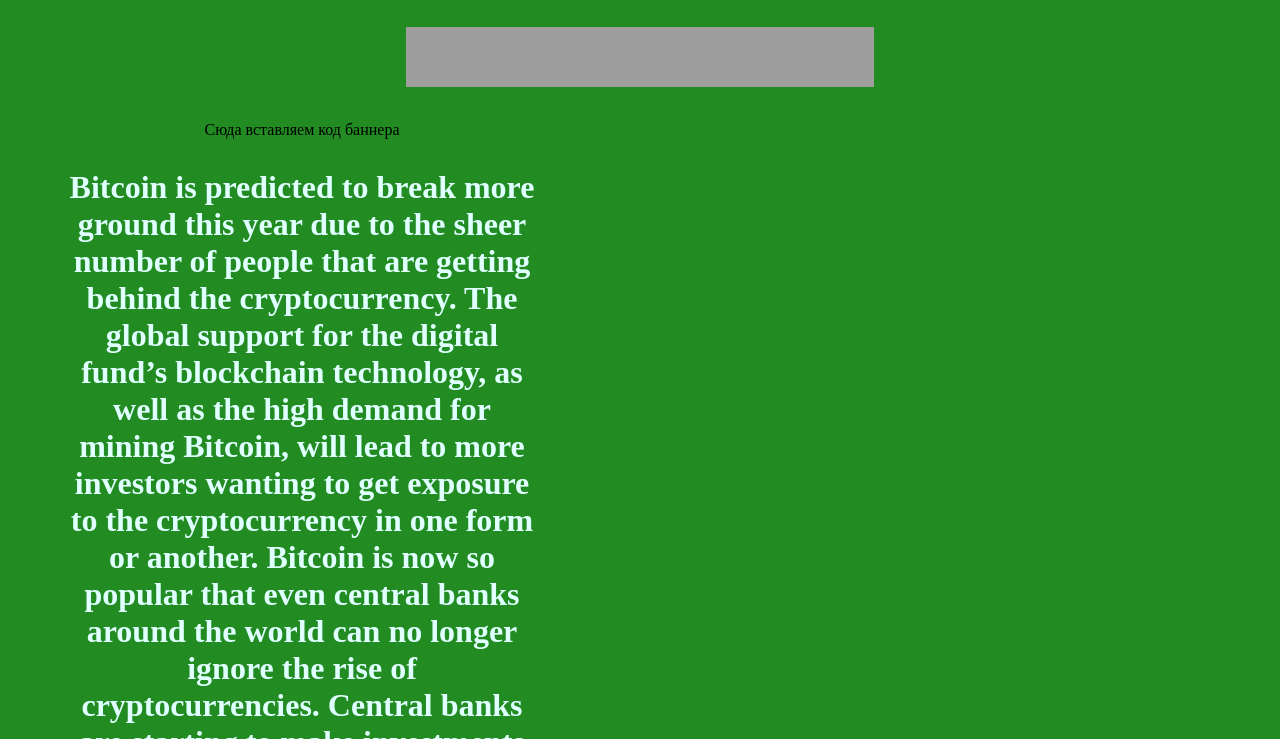
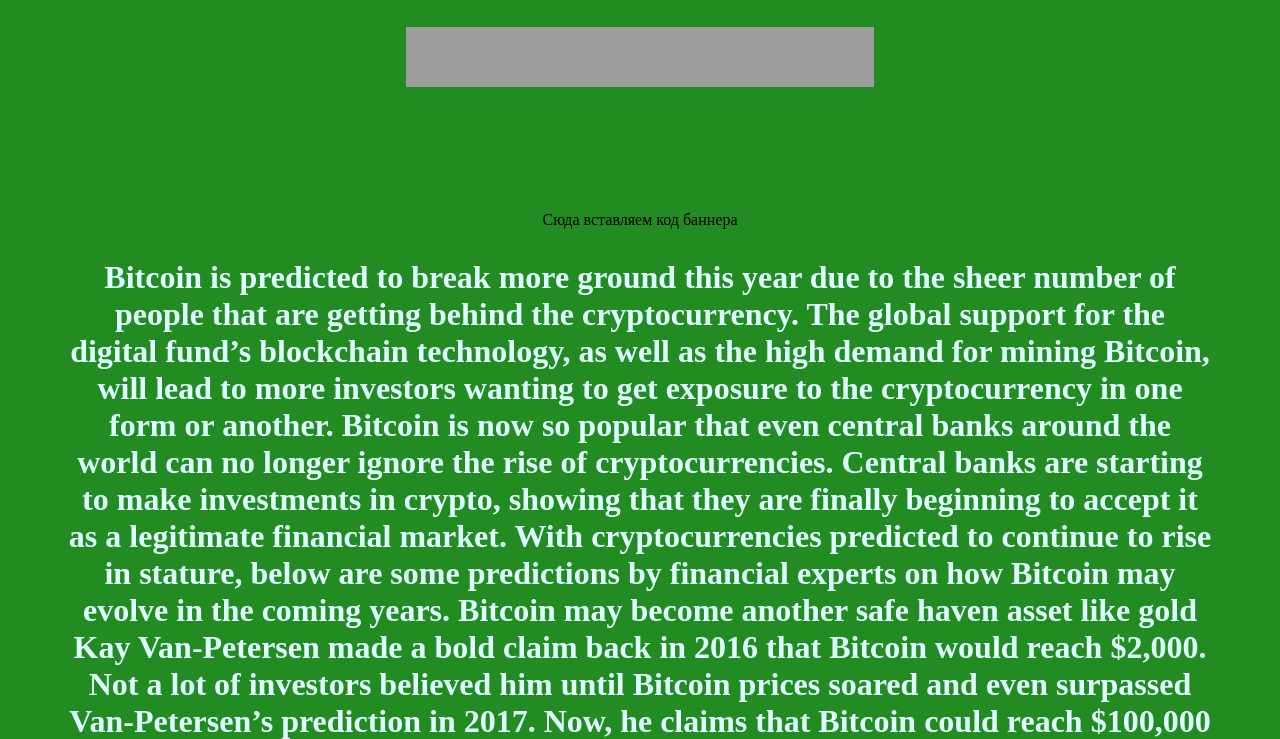
Before and after one commit to moneyi/moneyi.github.io, a plain HTML site: page bit/index.html in a window 1280 px wide. Shown: the part 61-800 px from the top of the page. Drawn offline with Linux system fonts and the light colour scheme; grey boxes are pictures that could not be loaded.

Commit message:
Update index.html

```diff
--- a/bit/index.html
+++ b/bit/index.html
@@ -36,10 +36,10 @@ margin: 30px;
 
 <div style="text-align:center;">
 <iframe data-aa="1877172" src="//ad.a-ads.com/1877172?size=468x60" style="width:468px; height:60px; border:0px; padding:0; overflow:hidden; background-color: transparent;" ></iframe>
-</div>
+
 
 <div style="text-align:center;">
-<div id="webtraf_598" style="width:468px;height:60px;"><script src="https://webtrafic.ru/ads.php?uid=598" async></script>
+<div id="webtraf_598" style="width:468px;height:60px;"><script src="https://webtrafic.ru/ads.php?uid=598" async></script></div>
 
 
 <div style="text-align:center;">
```
